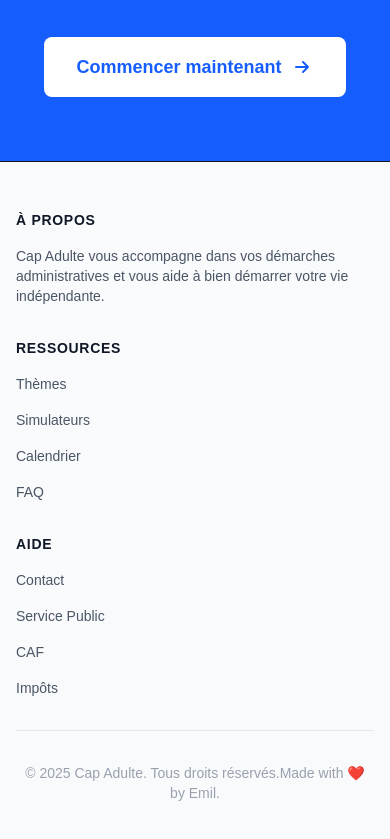
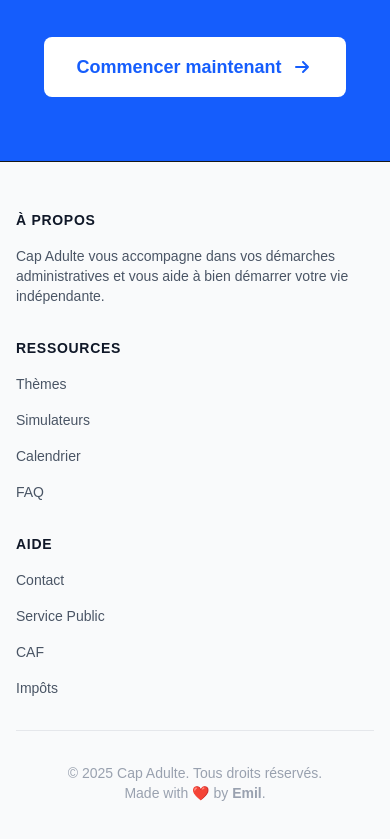
Before and after one commit to TicTac1602/CAP, a Next.js app: page / in a window 390 px wide. Shown: the part 3038-3877 px from the top of the page. Built offline with nearby package versions, Linux system fonts and the light colour scheme.

Commit message:
Change the credit to be visible on phone

```diff
--- a/src/components/Footer.tsx
+++ b/src/components/Footer.tsx
@@ -79,7 +79,9 @@ export default function Footer() {
 				<div className="mt-8 border-t border-gray-200 pt-8">
 					<p className="text-sm text-gray-400 text-center">
 						© 2025 Cap Adulte. Tous droits réservés.
-						<span>Made with ❤️ by <a href="https://github.com/TicTac1602" className="hover:text-blue-600" target="_blank" rel="noopener noreferrer">Emil</a>.</span>
+					</p>
+					<p className="text-sm text-gray-400 text-center">
+						Made with ❤️ by <span className="font-semibold"><a href="https://github.com/TicTac1602" className="hover:text-blue-600" target="_blank" rel="noopener noreferrer">Emil</a></span>.
 					</p>
 				</div>
 			</div>
```
